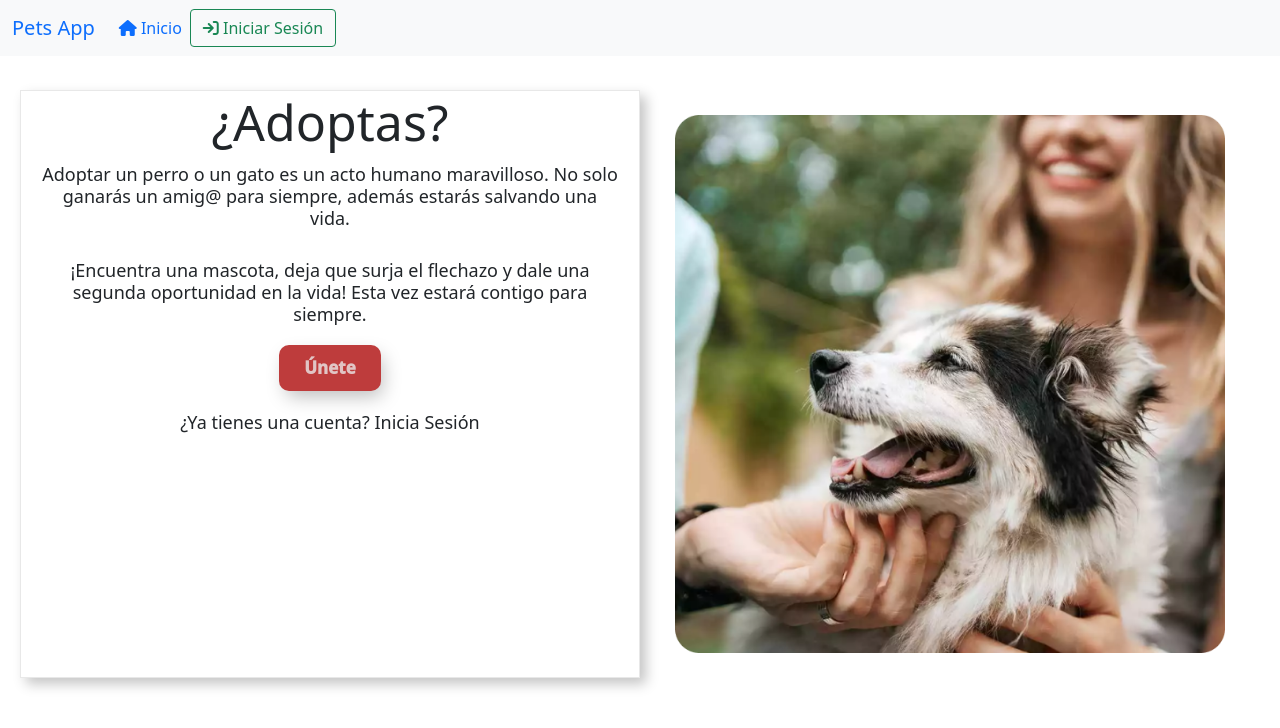
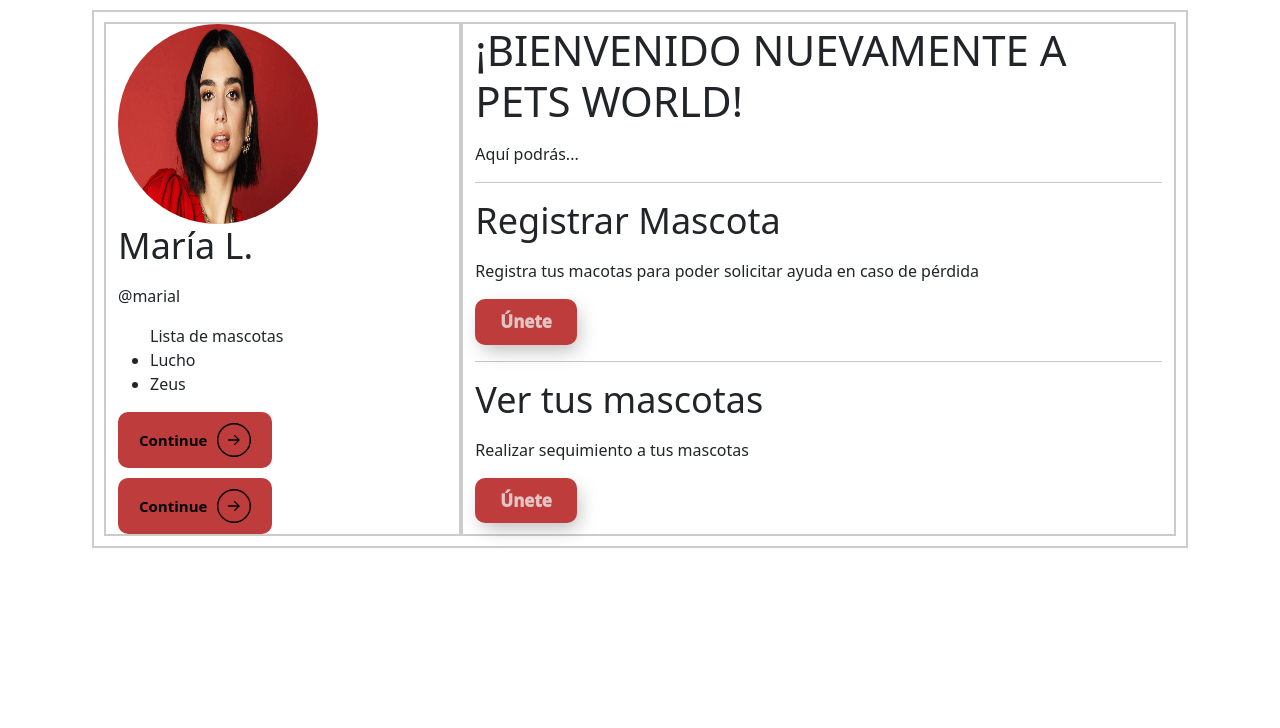
Before and after one commit to Capdoo/arqui-angular-pets-frontend, an Angular app: page /perfil in a window 1280 px wide. Before the commit this address led to /. Shown: the top 728 px of the page. Built offline with nearby package versions, Linux system fonts and the light colour scheme.

Commit message:
perfil v1

```diff
--- a/src/app/app-routing.module.ts
+++ b/src/app/app-routing.module.ts
@@ -5,6 +5,7 @@ import { IndexComponent } from './index/index.component';
 import { LoginComponent } from './auth/login.component';
 import { RegisterComponent } from './auth/register.component';
 import { LoginGuard } from './guards/login.guard';
+import { PerfilComponent } from './components/perfil/perfil.component';
 
 
 const routes: Routes = [
@@ -13,6 +14,7 @@ const routes: Routes = [
   { path: '', component: IndexComponent },
   { path: 'login', component: LoginComponent, canActivate: [LoginGuard] },
   { path: 'registro', component: RegisterComponent, canActivate: [LoginGuard] },
+  { path: 'perfil', component: PerfilComponent },
 
   { path: '**', redirectTo: '', pathMatch: 'full' }
 
--- a/src/app/app.module.ts
+++ b/src/app/app.module.ts
@@ -12,6 +12,7 @@ import { HttpClientModule } from '@angular/common/http';
 import { FormsModule } from '@angular/forms';
 import { ToastrModule} from 'ngx-toastr'
 import { BrowserAnimationsModule } from '@angular/platform-browser/animations';
+import { PerfilComponent } from './components/perfil/perfil.component';
 
 
 @NgModule({
@@ -21,6 +22,7 @@ import { BrowserAnimationsModule } from '@angular/platform-browser/animations';
     LoginComponent,
     RegisterComponent,
     MenuComponent,
+    PerfilComponent,
   ],
   imports: [
     BrowserModule,
--- /dev/null
+++ b/src/app/components/perfil/perfil.component.css
@@ -0,0 +1,110 @@
+.col-sm-4{
+  border: 2px solid #ccc;
+  display: block;
+
+}
+.perfil{
+  align-items: center;
+  justify-content: center;
+}
+.col-sm-8{
+  border: 2px solid #ccc;
+}
+.row{
+  border: 2px solid #ccc;
+  margin: 10px;
+  padding: 10px;
+}
+.imagenPerfil{
+  width:200px;
+  height:200px;
+  border-radius:150px;
+  object-fit: fill;
+}
+.buttons{
+  display: block;
+  border: 2px solid rgb(202, 131, 131);
+ }
+
+ button {
+  margin-top: 10px;
+  cursor: pointer;
+  font-weight: 700;
+  transition: all .2s;
+  padding: 10px 20px;
+  border-radius: 10px;
+  background: #BE3C3C;
+  border: 1px solid transparent;
+  display: flex;
+  align-items: center;
+  font-size: 15px;
+}
+
+button:hover {
+  background: #e92020;
+}
+
+button > svg {
+  width: 34px;
+  margin-left: 10px;
+  transition: transform .3s ease-in-out;
+}
+
+button:hover svg {
+  transform: translateX(5px);
+}
+
+button:active {
+  transform: scale(0.95);
+}
+.title{
+  font-weight: 400;
+font-size: 36px;
+line-height: 44px;
+}
+.bienvenida{
+  font-style: normal;
+font-weight: 400;
+font-size: 42px;
+line-height: 51px;
+}
+
+
+.button-index {
+  padding: 10px 25px;
+  border: unset;
+  border-radius: 10px;
+  color: #e1c5c5;
+  z-index: 1;
+  background: #BE3C3C;
+  position: relative;
+  font-weight: 1000;
+  font-size: 17px;
+  -webkit-box-shadow: 4px 8px 19px -3px rgba(0,0,0,0);
+  box-shadow: 4px 8px 19px -3px rgba(0,0,0,0.27);
+  transition: all 250ms;
+  overflow: hidden;
+ }
+
+ .button-index::before {
+  content: "";
+  position: absolute;
+  top: 0;
+  left: 0;
+  height: 100%;
+  width: 0;
+  border-radius: 2px;
+  background-color: #d31313;
+  z-index: -1;
+  -webkit-box-shadow: 4px 8px 19px -3px rgba(0,0,0,0.27);
+  box-shadow: 4px 8px 19px -3px rgba(0,0,0,0.27);
+  transition: all 250ms
+ }
+
+ .button-index:hover {
+  color: #e8e8e8;
+ }
+
+ .button-index:hover::before {
+  width: 100%;
+ }
--- /dev/null
+++ b/src/app/components/perfil/perfil.component.html
@@ -0,0 +1,81 @@
+<div class="container">
+  <div class="row">
+    <div class="col-sm-4 align-items-center">
+      <img src="{{ ImgenPerfil }}" class="imagenPerfil" alt="..." />
+      <p class="title">
+        {{ Name }}
+      </p>
+      <p>
+        {{ Username }}
+      </p>
+      <ul>
+        Lista de mascotas
+        <li>Lucho</li>
+        <li>Zeus</li>
+      </ul>
+      <div class="buttons-perfil">
+        <button>
+          <span>Continue</span>
+          <svg
+            width="34"
+            height="34"
+            viewBox="0 0 74 74"
+            fill="none"
+            xmlns="http://www.w3.org/2000/svg"
+          >
+            <circle
+              cx="37"
+              cy="37"
+              r="35.5"
+              stroke="black"
+              stroke-width="3"
+            ></circle>
+            <path
+              d="M25 35.5C24.1716 35.5 23.5 36.1716 23.5 37C23.5 37.8284 24.1716 38.5 25 38.5V35.5ZM49.0607 38.0607C49.6464 37.4749 49.6464 36.5251 49.0607 35.9393L39.5147 26.3934C38.9289 25.8076 37.9792 25.8076 37.3934 26.3934C36.8076 26.9792 36.8076 27.9289 37.3934 28.5147L45.8787 37L37.3934 45.4853C36.8076 46.0711 36.8076 47.0208 37.3934 47.6066C37.9792 48.1924 38.9289 48.1924 39.5147 47.6066L49.0607 38.0607ZM25 38.5L48 38.5V35.5L25 35.5V38.5Z"
+              fill="black"
+            ></path>
+          </svg>
+        </button>
+        <button>
+          <span>Continue</span>
+          <svg
+            width="34"
+            height="34"
+            viewBox="0 0 74 74"
+            fill="none"
+            xmlns="http://www.w3.org/2000/svg"
+          >
+            <circle
+              cx="37"
+              cy="37"
+              r="35.5"
+              stroke="black"
+              stroke-width="3"
+            ></circle>
+            <path
+              d="M25 35.5C24.1716 35.5 23.5 36.1716 23.5 37C23.5 37.8284 24.1716 38.5 25 38.5V35.5ZM49.0607 38.0607C49.6464 37.4749 49.6464 36.5251 49.0607 35.9393L39.5147 26.3934C38.9289 25.8076 37.9792 25.8076 37.3934 26.3934C36.8076 26.9792 36.8076 27.9289 37.3934 28.5147L45.8787 37L37.3934 45.4853C36.8076 46.0711 36.8076 47.0208 37.3934 47.6066C37.9792 48.1924 38.9289 48.1924 39.5147 47.6066L49.0607 38.0607ZM25 38.5L48 38.5V35.5L25 35.5V38.5Z"
+              fill="black"
+            ></path>
+          </svg>
+        </button>
+      </div>
+    </div>
+    <div class="col-sm-8">
+      <p class="bienvenida">¡BIENVENIDO NUEVAMENTE A PETS WORLD!</p>
+
+      <p>Aquí podrás...</p>
+      <div class="contenedor-opciones">
+        <hr />
+        <p class="title">Registrar Mascota</p>
+        <p>Registra tus macotas para poder solicitar ayuda en caso de pérdida</p>
+        <button type="button" class="button-index">Únete</button>
+      </div>
+      <div class="contenedor-opciones">
+        <hr />
+        <p class="title">Ver tus mascotas</p>
+        <p>Realizar sequimiento a tus mascotas</p>
+        <button type="button" class="button-index">Únete</button>
+      </div>
+    </div>
+  </div>
+</div>
--- /dev/null
+++ b/src/app/components/perfil/perfil.component.ts
@@ -0,0 +1,20 @@
+import { Component, OnInit } from '@angular/core';
+
+@Component({
+  selector: 'app-perfil',
+  templateUrl: './perfil.component.html',
+  styleUrls: ['./perfil.component.css']
+})
+export class PerfilComponent implements OnInit {
+  ImgenPerfil: String;
+  Name: String;
+  Username:String;
+  constructor() { }
+
+  ngOnInit(): void {
+    this.ImgenPerfil = '../../../assets/fotoPerfil.jpg';
+    this.Name = 'María L.';
+    this.Username="@"+"marial";
+  }
+
+}
```
Also changed, not shown: src/assets/fotoPerfil.jpg (added), 1 other file (tests, documents, lock files or other folders).
